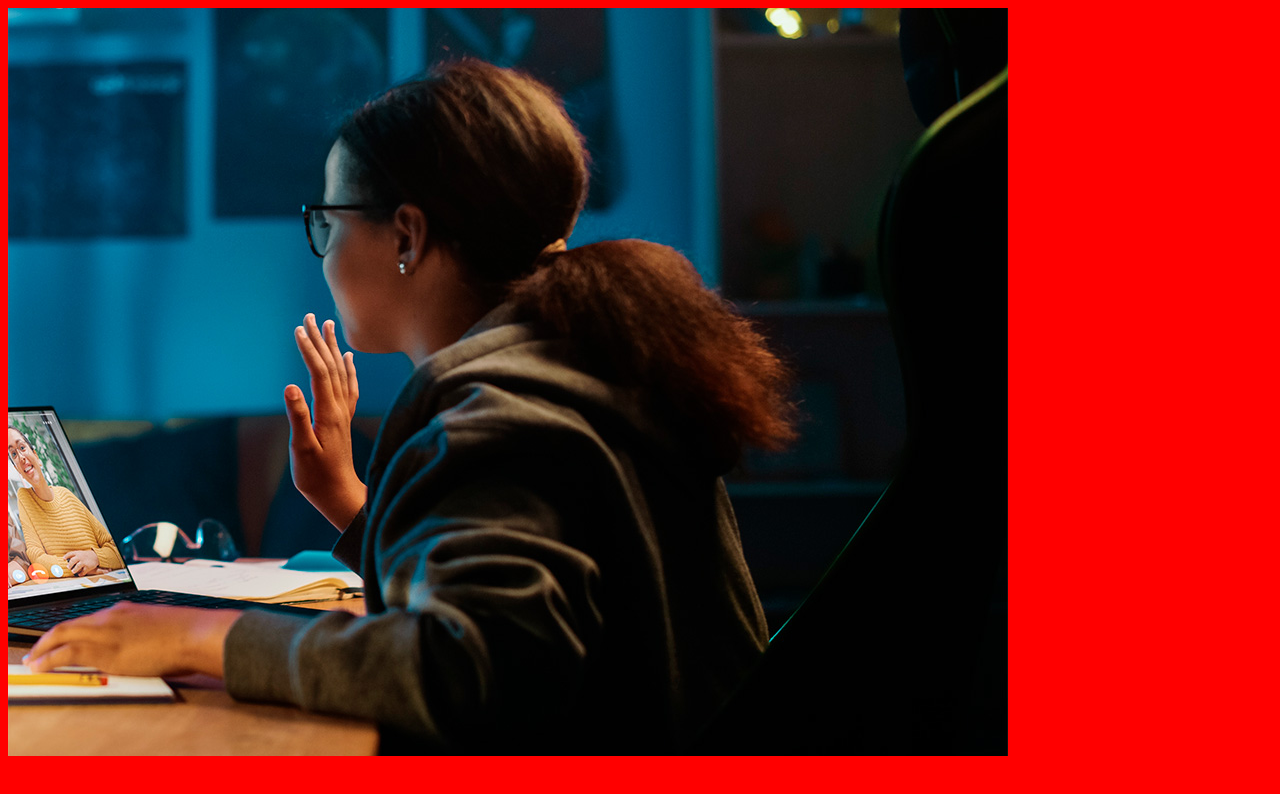
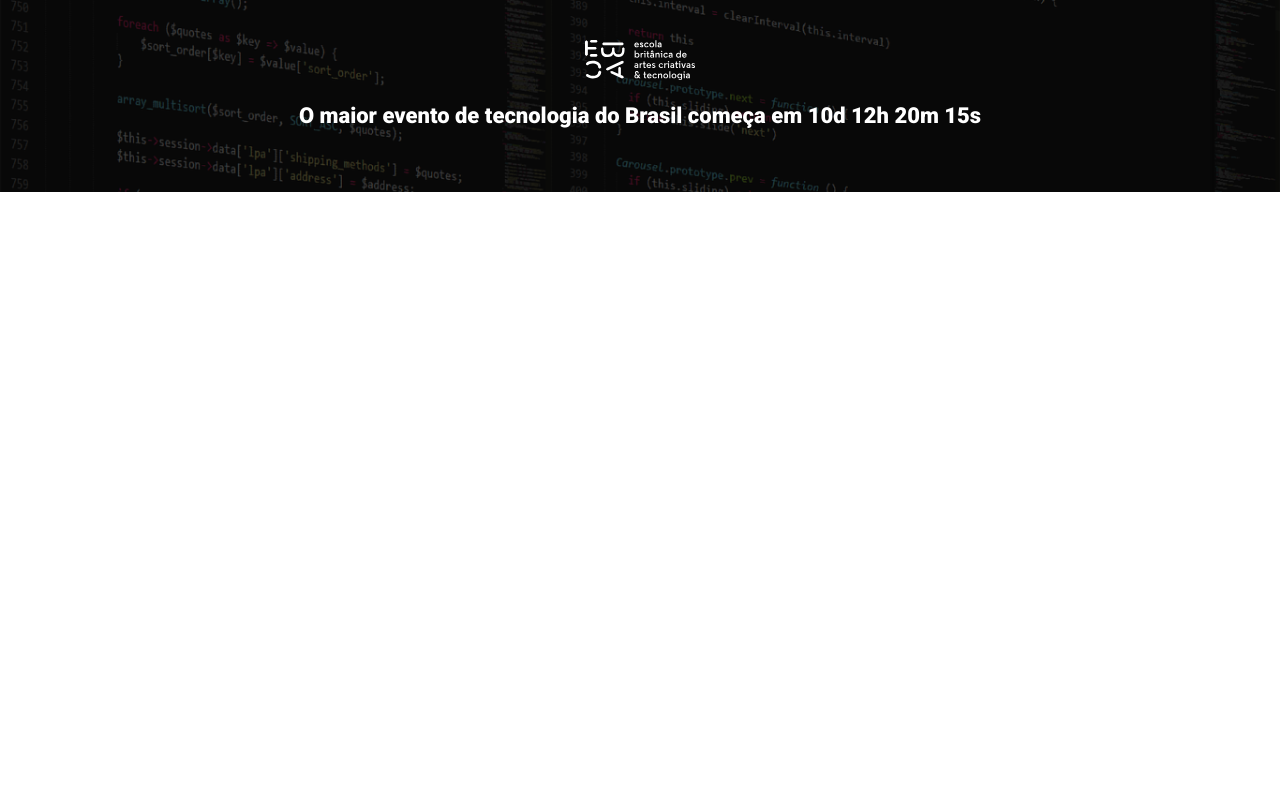
Before and after one commit to Carluuss/ebac_tech_talks, a website built with Parcel: page src/index.html in a window 1280 px wide. Built offline with nearby package versions, Linux system fonts and the light colour scheme.

Commit message:
criando o hero

```diff
--- a/package.json
+++ b/package.json
@@ -11,8 +11,8 @@
   "author": "",
   "license": "ISC",
   "devDependencies": {
-    "@parcel/transformer-sass": "^2.12.0",
-    "parcel": "^2.12.0",
+    "@parcel/transformer-sass": "^2.8.0",
+    "parcel": "^2.8.0",
     "sharp": "^0.31.3"
   }
 }
--- a/src/index.html
+++ b/src/index.html
@@ -3,11 +3,20 @@
 <head>
     <meta charset="UTF-8">
     <meta name="viewport" content="width=device-width, initial-scale=1.0">
-    <title>Document</title>
+    <title>EBAC Tech Talks</title>
+    <link rel="preconnect" href="https://fonts.googleapis.com">
+<link rel="preconnect" href="https://fonts.gstatic.com" crossorigin>
+<link href="https://fonts.googleapis.com/css2?family=Roboto:wght@400;700;900&display=swap" rel="stylesheet">
     <link rel="stylesheet" href="styles/main.scss">
 </head>
 <body>
-    <img src="images/backend.png" alt="">
-    <script src="scripts/main.js"></script>
+   <header class="hero">
+<div class="container">
+    <img class="hero__logo" src="images/ebac_logo.svg" alt="EBAC">
+    <p class="hero__text">
+        O maior evento de tecnologia do Brasil começa em 10d 12h 20m 15s
+    </p>
+</div>
+   </header>
 </body>
 </html>
--- /dev/null
+++ b/src/styles/_hero.scss
@@ -0,0 +1,52 @@
+.hero {
+    padding-top: 64px;
+    padding-bottom: 100px;
+    background-image: url(../images/fundo.png);
+    background-repeat: no-repeat;
+    background-size: cover;
+    position: relative;
+
+    .container {
+        position: relative;
+    }
+
+    &::before {
+        position: absolute;
+        top: 0;
+        left: 0;
+        height: 100%;
+        width: 100%;
+        background-color: #000;
+        content: '';
+        opacity: .7;
+    }
+
+    &__text {
+        margin-top: 64px;
+        margin-bottom: 64px;
+        font-size: 40px;
+        line-height: 50px;
+        font-weight: 800;
+        text-align: center;
+    }
+
+    &__logo {
+        display: block;
+        margin: 0 auto;
+        height: 80px;
+    }
+
+    @media (min-width: 640px) {
+        padding: 40px 0;
+
+        &__logo {
+            height: 40px;
+        }
+
+        &__text {
+            font-size: 22px;
+            line-height: 24px;
+            margin: 24px 0;
+        }
+    }
+}
--- a/src/styles/main.scss
+++ b/src/styles/main.scss
@@ -1,3 +1,22 @@
-body {
-    background-color: red;
+@use 'hero';
+
+*{
+    margin: 0;
+    padding: 0;
+    font-family: Roboto, sans-serif;
+    color: #fff;
 }
+
+.container {
+    max-width: 960px;
+    width: 100%;
+    margin: 0 auto;
+
+    @media (max-width: 640px) {
+        max-width: 80%;
+    }
+
+    @media (max-width:1024px) {
+        max-width: 90%;
+    }
+}
```
Also changed, not shown: 1 other file.
